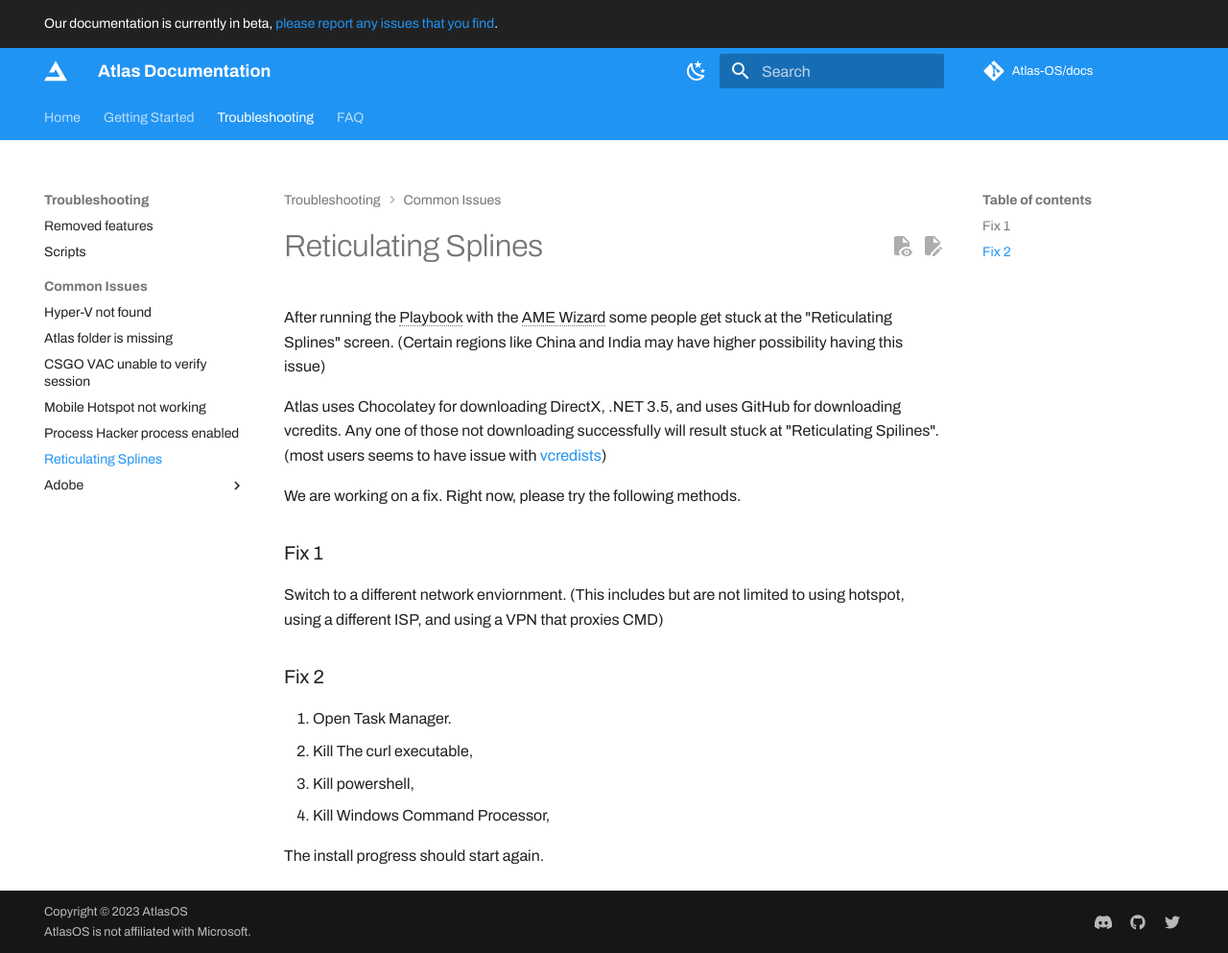
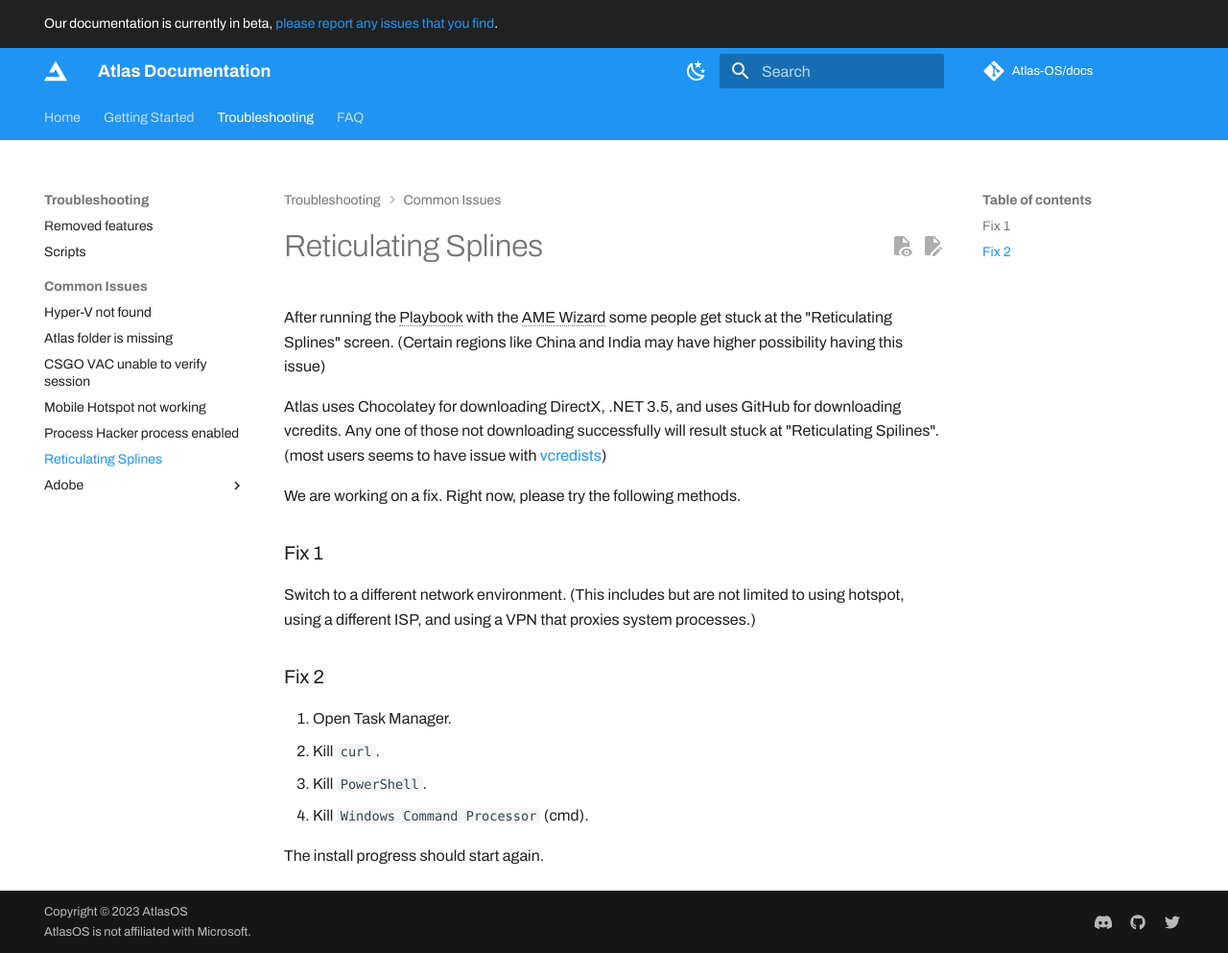
Before and after one commit to Atlas-OS/docs, an MkDocs documentation site: the page built from docs/troubleshooting/common-issues/reticulating-splines.md, in a window 1280 px wide and 993 px high. Shown: the whole window at 96% size. Built offline with MkDocs 1.6.1 and Material for MkDocs 9.7.7, drawn with Linux system fonts in a browser that asks for light colours; some web fonts are replaced; comment, search, counter and statistics services are not loaded.

Commit message:
Fix 404 (#72)
Co-authored-by: Xyueta <101590573+Xyueta@users.noreply.github.com>

```diff
--- a/docs/troubleshooting/common-issues/reticulating-splines.md
+++ b/docs/troubleshooting/common-issues/reticulating-splines.md
@@ -2,16 +2,15 @@ After running the Playbook with the AME Wizard some people get stuck at the "Ret
 
 Atlas uses Chocolatey for downloading DirectX, .NET 3.5, and uses GitHub for downloading vcredits. Any one of those not downloading successfully will result stuck at "Reticulating Spilines". (most users seems to have issue with [vcredists](https://github.com/abbodi1406/vcredist))
 
-
 We are working on a fix. Right now, please try the following methods.
 
 ### Fix 1
-Switch to a different network enviornment. (This includes but are not limited to using hotspot, using a different ISP, and using a VPN that proxies CMD)
+Switch to a different network environment. (This includes but are not limited to using hotspot, using a different ISP, and using a VPN that proxies system processes.)
 
 ### Fix 2
 1. Open Task Manager.
-2. Kill The curl executable,
-3. Kill powershell,
-4. Kill Windows Command Processor,
+2. Kill ``curl``.
+3. Kill ``PowerShell``.
+4. Kill ``Windows Command Processor`` (cmd).
 
 The install progress should start again.
```
Also changed, not shown: docs/getting-started/post-installation/index.md (+3 -3 lines).
